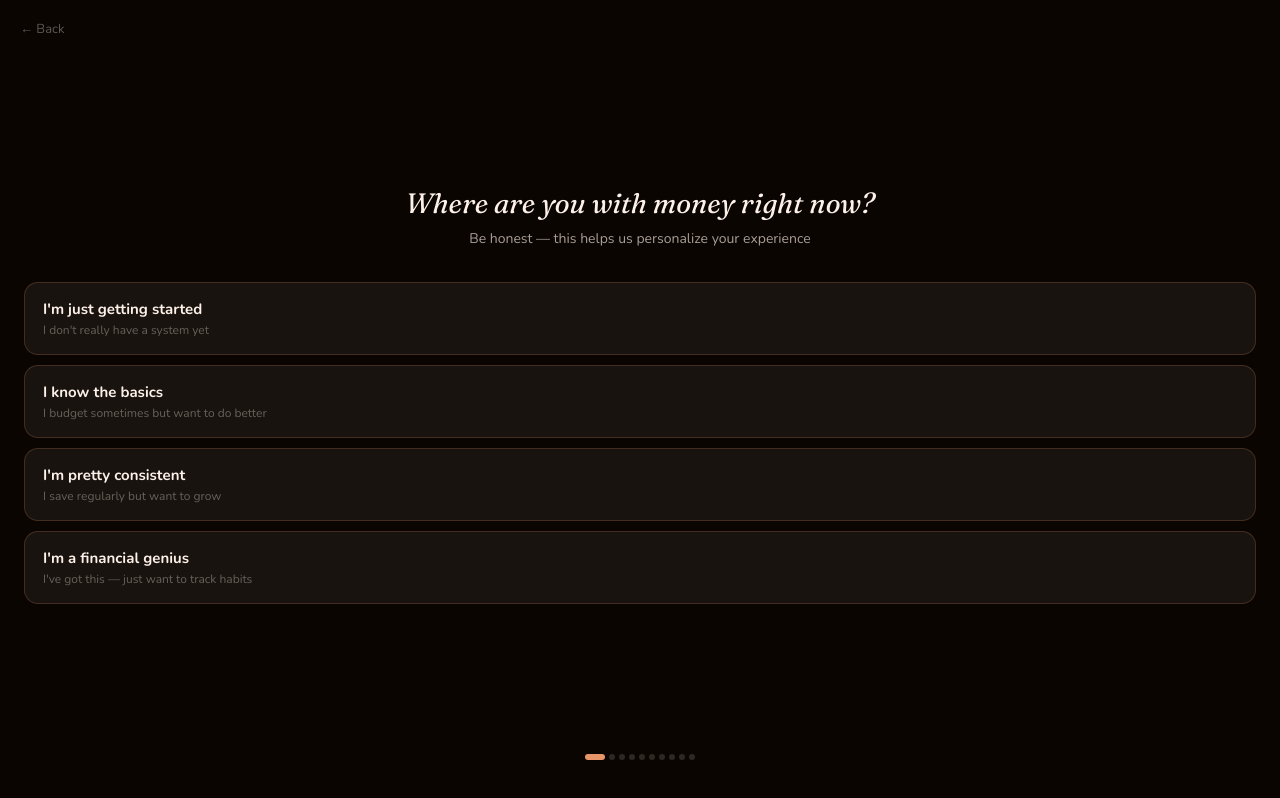
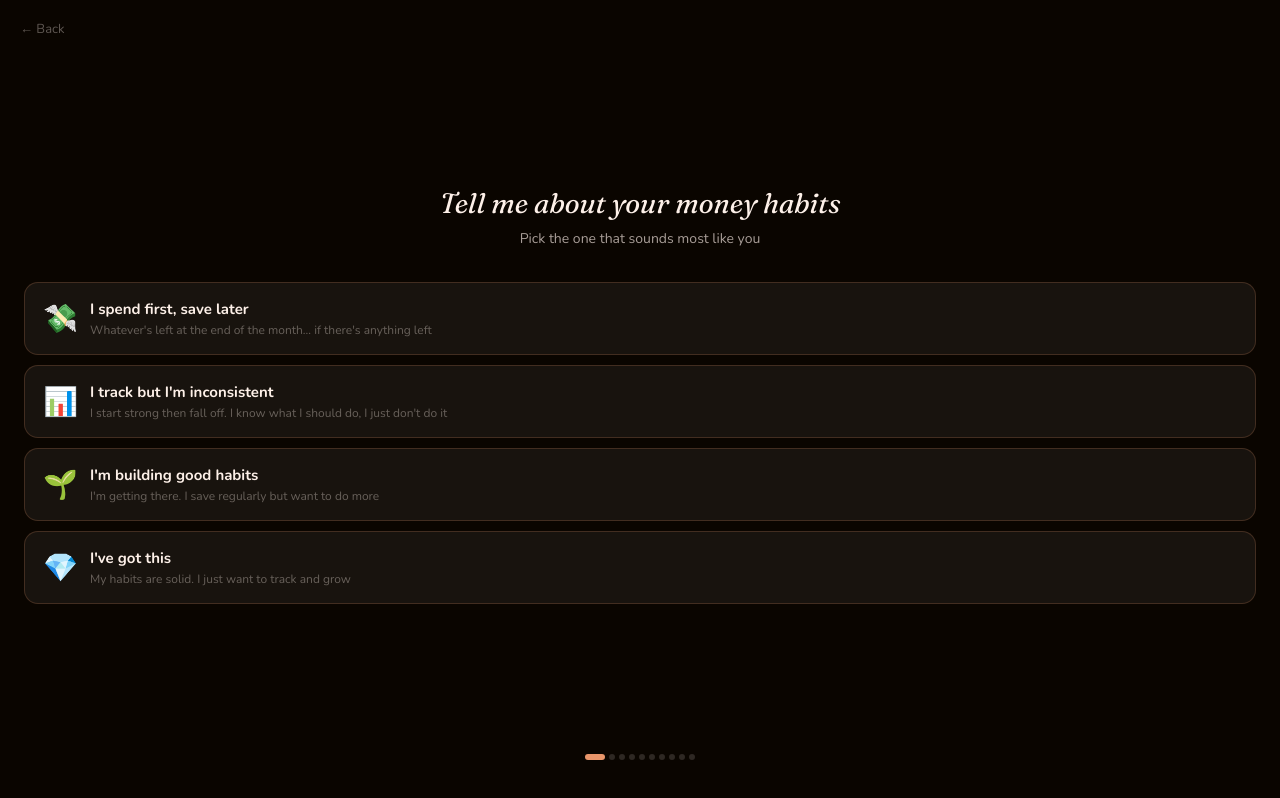
Before and after one commit to RichGirlHabits/rich-girl-habits, a React (Create React App) app: page / in a window 1280 px wide. Both pictures are taken after a click on the button "Let's build wealth →". Built offline with nearby package versions, Linux system fonts and the light colour scheme.

Commit message:
Update App.jsx

```diff
--- a/src/App.jsx
+++ b/src/App.jsx
@@ -293,19 +293,24 @@ function Onboarding({onComplete}){
       <button onClick={next} style={btn({marginBottom:12,fontSize:22,padding:"18px"})}>Let's build wealth →</button>
       <p style={{fontSize:13,color:"#8B4513",fontWeight:600}}>A RetireRicher product</p>
     </div>,
-    // 1 knowledge level
+    // 1 money habits
     <div key={1} style={{minHeight:"100vh",background:W.bg,display:"flex",flexDirection:"column",justifyContent:"center",padding:"40px 24px"}}>
-      <h2 style={{fontSize:28,fontWeight:300,fontFamily:"'Fraunces',serif",fontStyle:"italic",color:W.cream,marginBottom:8,textAlign:"center"}}>Where are you with money right now?</h2>
-      <p style={{fontSize:14,color:W.mid,marginBottom:32,lineHeight:1.6,textAlign:"center"}}>Be honest — this helps us personalize your experience</p>
+      <h2 style={{fontSize:28,fontWeight:300,fontFamily:"'Fraunces',serif",fontStyle:"italic",color:W.cream,marginBottom:8,textAlign:"center"}}>Tell me about your money habits</h2>
+      <p style={{fontSize:14,color:W.mid,marginBottom:32,lineHeight:1.6,textAlign:"center"}}>Pick the one that sounds most like you</p>
       {[
-        {label:"I'm just getting started",desc:"I don't really have a system yet",genius:false},
-        {label:"I know the basics",desc:"I budget sometimes but want to do better",genius:false},
-        {label:"I'm pretty consistent",desc:"I save regularly but want to grow",genius:false},
-        {label:"I'm a financial genius",desc:"I've got this — just want to track habits",genius:true},
+        {emoji:"💸",label:"I spend first, save later",desc:"Whatever's left at the end of the month... if there's anything left",genius:false},
+        {emoji:"📊",label:"I track but I'm inconsistent",desc:"I start strong then fall off. I know what I should do, I just don't do it",genius:false},
+        {emoji:"🌱",label:"I'm building good habits",desc:"I'm getting there. I save regularly but want to do more",genius:false},
+        {emoji:"💎",label:"I've got this",desc:"My habits are solid. I just want to track and grow",genius:true},
       ].map((opt,i)=>(
         <button key={i} onClick={()=>{if(opt.genius){setIsGenius(true);setScreen(3);}else{setIsGenius(false);next();}}} style={{width:"100%",padding:"16px 18px",background:W.card,border:`1.5px solid ${W.border}`,borderRadius:14,marginBottom:10,cursor:"pointer",textAlign:"left",fontFamily:"'Nunito',sans-serif",transition:"all 0.2s"}}>
-          <p style={{fontSize:15,fontWeight:700,color:W.cream,marginBottom:3}}>{opt.label}</p>
-          <p style={{fontSize:12,color:W.soft}}>{opt.desc}</p>
+          <div style={{display:"flex",alignItems:"center",gap:12}}>
+            <span style={{fontSize:28,flexShrink:0}}>{opt.emoji}</span>
+            <div>
+              <p style={{fontSize:15,fontWeight:700,color:W.cream,marginBottom:3}}>{opt.label}</p>
+              <p style={{fontSize:12,color:W.soft}}>{opt.desc}</p>
+            </div>
+          </div>
         </button>
       ))}
     </div>,
```
